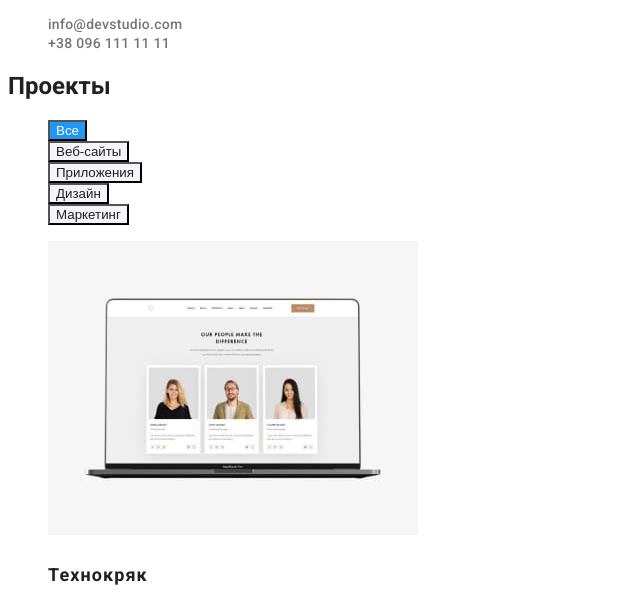
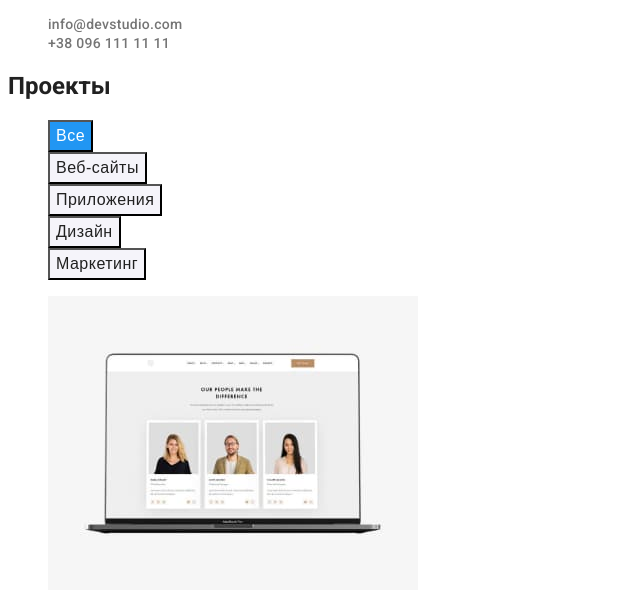
Before and after one commit to annabramarova/goit-markup-hw-02, a plain HTML site: page portfolio.html in a window 1280 px wide. Both pictures are taken after a click on the button "Все". Shown: the part 114-722 px from the top of the page, without its empty margins (0-640 px from the left). Drawn offline with Linux system fonts and the light colour scheme.

Commit message:
Заданы шрифты кнопкам

```diff
--- a/css/styles.css
+++ b/css/styles.css
@@ -178,18 +178,30 @@ body {
   cursor: pointer;
 }
 
-.btn-primary {
+.btn-portfolio {
+  font-weight: 500;
+  font-size: 16px;
+  line-height: 1.63;
+  text-align: center;
+  letter-spacing: 0.03em;
   background-color: var(--button-background);
   color: var(--title-text-color);
 }
 
-.btn-primary:hover,
-.btn-primary:focus {
+.btn-portfolio:hover,
+.btn-portfolio:focus {
   background-color: var(--accent-color);
   color: var(--white-color);
 }
 
-.btn-secondary {
+.btn-main {
+  font-weight: 700;
+  font-size: 16px;
+  line-height: 1.88;
+  display: flex;
+  align-items: center;
+  text-align: center;
+  letter-spacing: 0.06em;
   background-color: var(--accent-color);
   color: var(--white-color);
 }
--- a/portfolio.html
+++ b/portfolio.html
@@ -41,11 +41,11 @@
       <section class="projects">
         <h1 class="projects-title">Проекты</h1>
         <ul class="list">
-          <li><button type="button" class="btn btn-primary">Все</button></li>
-          <li><button type="button" class="btn btn-primary">Веб-сайты</button></li>
-          <li><button type="button" class="btn btn-primary">Приложения</button></li>
-          <li><button type="button" class="btn btn-primary">Дизайн</button></li>
-          <li><button type="button" class="btn btn-primary">Маркетинг</button></li>
+          <li><button type="button" class="btn btn-portfolio">Все</button></li>
+          <li><button type="button" class="btn btn-portfolio">Веб-сайты</button></li>
+          <li><button type="button" class="btn btn-portfolio">Приложения</button></li>
+          <li><button type="button" class="btn btn-portfolio">Дизайн</button></li>
+          <li><button type="button" class="btn btn-portfolio">Маркетинг</button></li>
           </ul>
         </ul>
         <ul class="list">
```
Also changed, not shown: index.html (+1 -1 lines).
